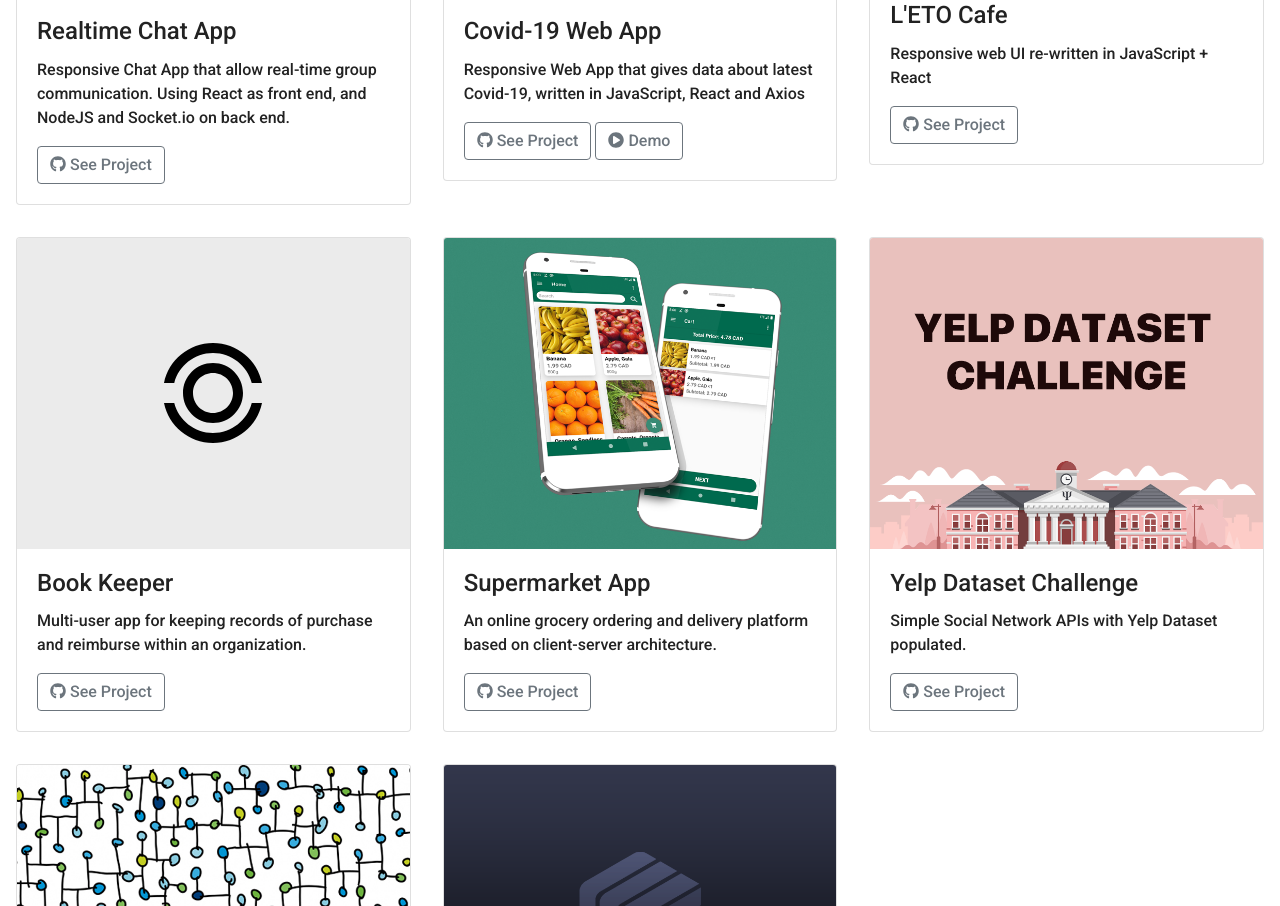
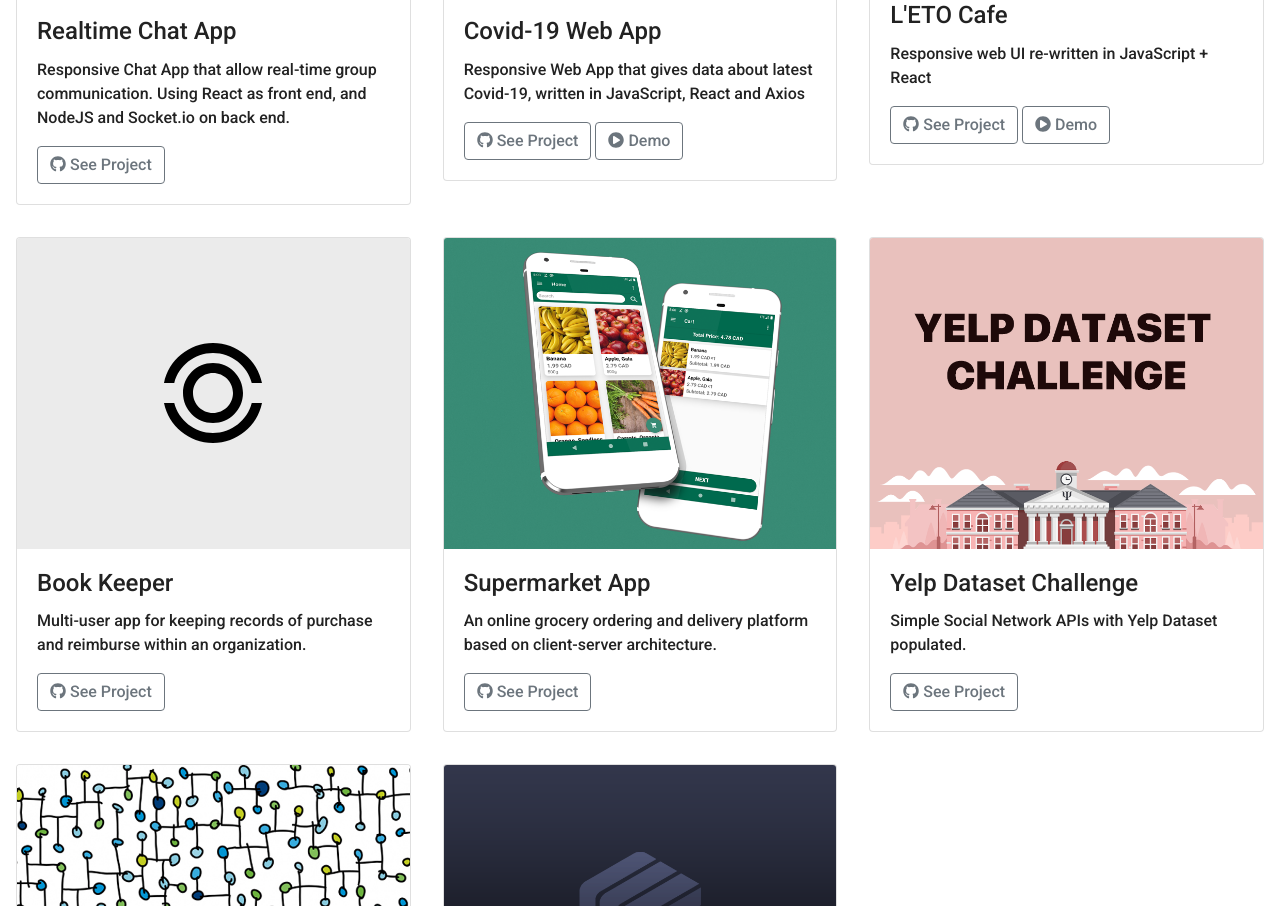
Before and after one commit to llbllbllbllb/llbllbllbllb.github.io, a plain HTML site: page index.html in a window 1280 px wide. Shown: the part 3093-3999 px from the top of the page. Drawn offline with nearby package versions, Linux system fonts and the light colour scheme; a web font is replaced by a local one.

Commit message:
publish letoCafe

```diff
--- a/index.html
+++ b/index.html
@@ -398,6 +398,7 @@
                             <h4 class="card-title">L'ETO Cafe</h4>
                             <p class="card-text">Responsive web UI re-written in JavaScript + React</p>
                             <a href="https://github.com/llbllbllbllb/LetoCafe" class="btn btn-outline-secondary"><i class="fab fa-github"></i> See Project</a>
+                            <a href="https://llbllbllbllb.github.io/LetoCafe" class="btn btn-outline-secondary" target="_blank"><i class="fas fa-play-circle"></i> Demo</a>
                         </div>
 
                     </div>
```
